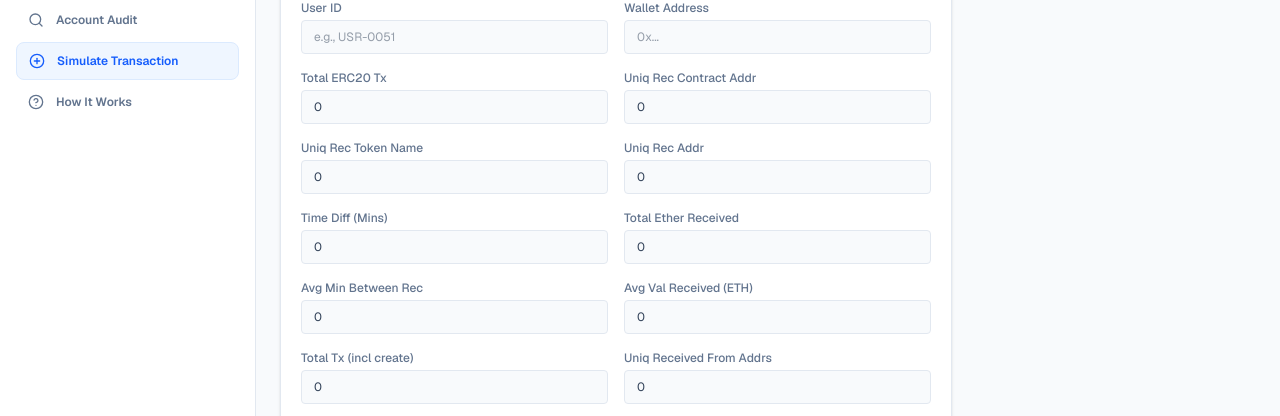
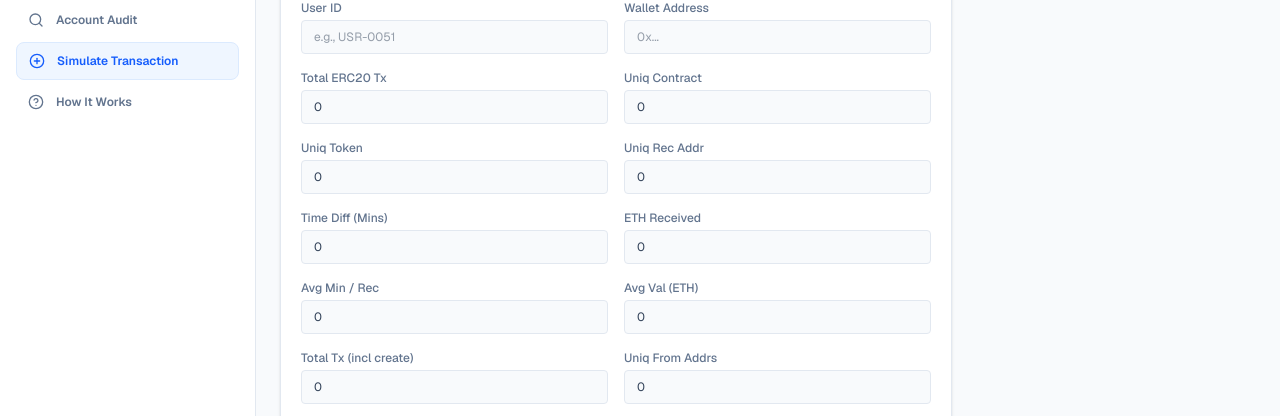
Before and after one commit to ngocleltt/fraud-detect-dapp-mvp, a Next.js app in the folder frontend/: page / in a window 1280 px wide. Both pictures are taken after a click on the button "Simulate Transaction". Shown: the part 157-573 px from the top of the page. Built offline with nearby package versions, Linux system fonts and the light colour scheme; no server answers.

Commit message:
update SIMULATE REAL-TIME TRANSACTION

```diff
--- a/frontend/src/app/components/SimulateView.tsx
+++ b/frontend/src/app/components/SimulateView.tsx
@@ -77,13 +77,13 @@ export default function SimulateView({ onSimulate }: SimulateViewProps) {
               <input type="number" name="total_erc20_tnxs" value={formData.total_erc20_tnxs} onChange={handleInputChange} className="w-full bg-slate-50 border border-slate-200 rounded px-3 py-2 focus:outline-none focus:border-blue-500 text-slate-700" />
             </div>
             <div>
-              <label className="block text-slate-500 mb-1 font-medium">Uniq Rec Contract Addr</label>
+              <label className="block text-slate-500 mb-1 font-medium">Uniq Contract</label>
               <input type="number" name="erc20_uniq_rec_contract_addr" value={formData.erc20_uniq_rec_contract_addr} onChange={handleInputChange} className="w-full bg-slate-50 border border-slate-200 rounded px-3 py-2 focus:outline-none focus:border-blue-500 text-slate-700" />
             </div>
           </div>
           <div className="grid grid-cols-2 gap-4">
             <div>
-              <label className="block text-slate-500 mb-1 font-medium">Uniq Rec Token Name</label>
+              <label className="block text-slate-500 mb-1 font-medium">Uniq Token</label>
               <input type="number" name="erc20_uniq_rec_token_name" value={formData.erc20_uniq_rec_token_name} onChange={handleInputChange} className="w-full bg-slate-50 border border-slate-200 rounded px-3 py-2 focus:outline-none focus:border-blue-500 text-slate-700" />
             </div>
             <div>
@@ -97,17 +97,17 @@ export default function SimulateView({ onSimulate }: SimulateViewProps) {
               <input type="number" name="time_diff_mins" value={formData.time_diff_mins} onChange={handleInputChange} className="w-full bg-slate-50 border border-slate-200 rounded px-3 py-2 focus:outline-none focus:border-blue-500 text-slate-700" />
             </div>
             <div>
-              <label className="block text-slate-500 mb-1 font-medium">Total Ether Received</label>
+              <label className="block text-slate-500 mb-1 font-medium">ETH Received</label>
               <input type="number" step="any" name="total_ether_received" value={formData.total_ether_received} onChange={handleInputChange} className="w-full bg-slate-50 border border-slate-200 rounded px-3 py-2 focus:outline-none focus:border-blue-500 text-slate-700" />
             </div>
           </div>
           <div className="grid grid-cols-2 gap-4">
             <div>
-              <label className="block text-slate-500 mb-1 font-medium">Avg Min Between Rec</label>
+              <label className="block text-slate-500 mb-1 font-medium">Avg Min / Rec</label>
               <input type="number" step="any" name="avg_min_between_rec" value={formData.avg_min_between_rec} onChange={handleInputChange} className="w-full bg-slate-50 border border-slate-200 rounded px-3 py-2 focus:outline-none focus:border-blue-500 text-slate-700" />
             </div>
             <div>
-              <label className="block text-slate-500 mb-1 font-medium">Avg Val Received (ETH)</label>
+              <label className="block text-slate-500 mb-1 font-medium">Avg Val (ETH)</label>
               <input type="number" step="any" name="avg_val_received" value={formData.avg_val_received} onChange={handleInputChange} className="w-full bg-slate-50 border border-slate-200 rounded px-3 py-2 focus:outline-none focus:border-blue-500 text-slate-700" />
             </div>
           </div>
@@ -117,7 +117,7 @@ export default function SimulateView({ onSimulate }: SimulateViewProps) {
               <input type="number" name="total_transactions_incl_create" value={formData.total_transactions_incl_create} onChange={handleInputChange} className="w-full bg-slate-50 border border-slate-200 rounded px-3 py-2 focus:outline-none focus:border-blue-500 text-slate-700" />
             </div>
             <div>
-              <label className="block text-slate-500 mb-1 font-medium">Uniq Received From Addrs</label>
+              <label className="block text-slate-500 mb-1 font-medium">Uniq From Addrs</label>
               <input type="number" name="unique_received_from_addresses" value={formData.unique_received_from_addresses} onChange={handleInputChange} className="w-full bg-slate-50 border border-slate-200 rounded px-3 py-2 focus:outline-none focus:border-blue-500 text-slate-700" />
             </div>
           </div>
--- a/frontend/src/app/page.tsx
+++ b/frontend/src/app/page.tsx
@@ -118,16 +118,16 @@ export default function Home() {
       user_id: rawFormData.user_id,
       target_address: rawFormData.target_address,
       features: {
-        "Total ERC20 tnxs": rawFormData.total_erc20_tnxs,
-        "ERC20 uniq rec contract addr": rawFormData.erc20_uniq_rec_contract_addr,
-        "ERC20 uniq rec token name": rawFormData.erc20_uniq_rec_token_name,
-        "ERC20 uniq rec addr": rawFormData.erc20_uniq_rec_addr,
-        "Time Diff between first and last (Mins)": rawFormData.time_diff_mins,
-        "total ether received": rawFormData.total_ether_received,
-        "Avg min between received tnx": rawFormData.avg_min_between_rec,
-        "avg val received": rawFormData.avg_val_received,
-        "total transactions (including tnx to create contract)": rawFormData.total_transactions_incl_create,
-        "Unique Received From Addresses": rawFormData.unique_received_from_addresses
+        total_erc20_tnxs: rawFormData.total_erc20_tnxs,
+        erc20_uniq_rec_contract_addr: rawFormData.erc20_uniq_rec_contract_addr,
+        erc20_uniq_rec_token_name: rawFormData.erc20_uniq_rec_token_name,
+        erc20_uniq_rec_addr: rawFormData.erc20_uniq_rec_addr,
+        time_diff_mins: rawFormData.time_diff_mins,
+        total_ether_received: rawFormData.total_ether_received,
+        avg_min_between_rec: rawFormData.avg_min_between_rec,
+        avg_val_received: rawFormData.avg_val_received,
+        total_transactions_incl_create: rawFormData.total_transactions_incl_create,
+        unique_received_from_addresses: rawFormData.unique_received_from_addresses
       }
     };
 
```
Also changed, not shown: 1 other file (tests, documents, lock files or other folders).
